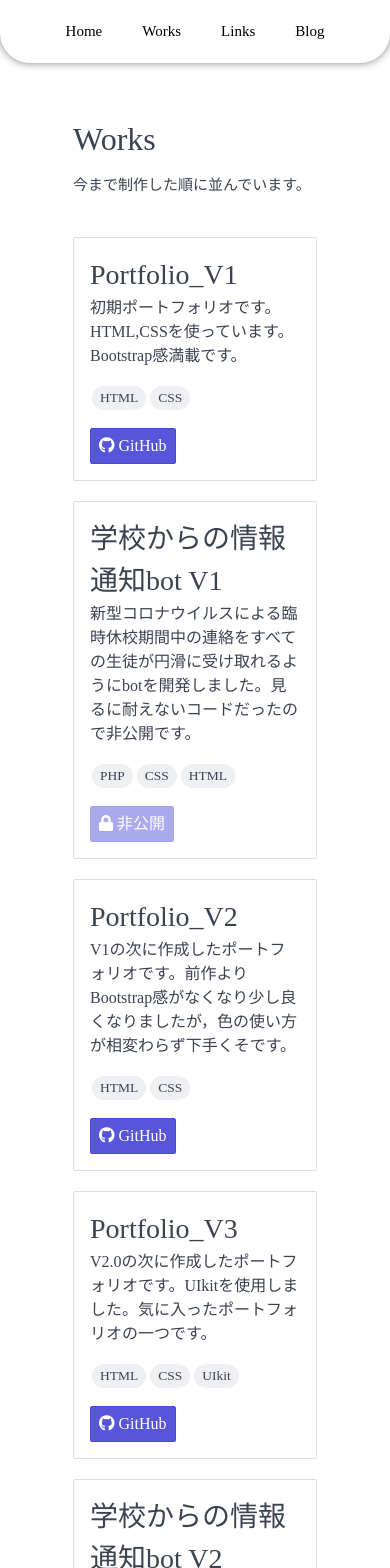
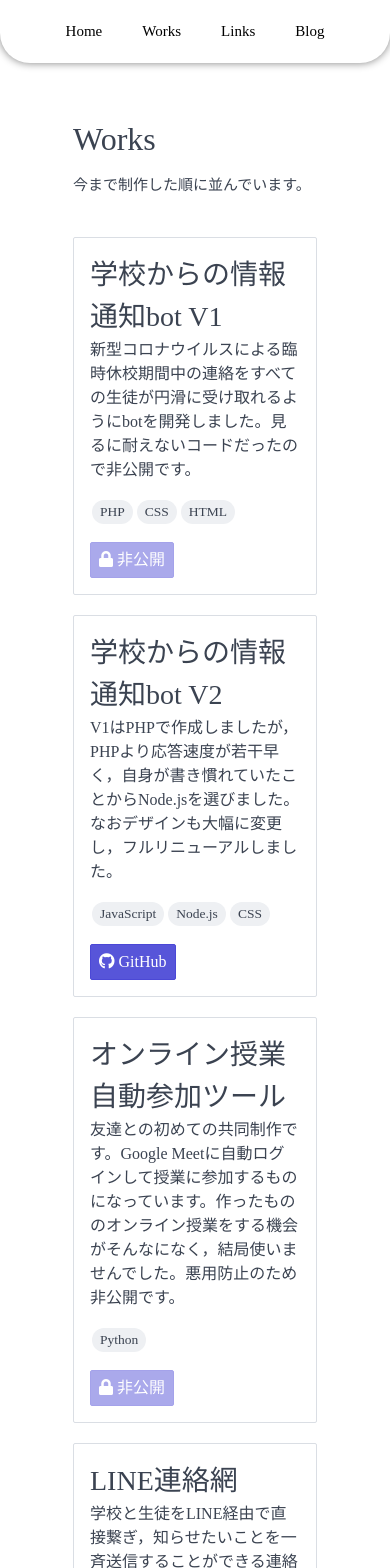
Before and after one commit to 6mile0/Portfolio_V4, a Next.js app: page /work in a window 390 px wide. Shown: the top 1568 px of the page. Built offline with nearby package versions, Linux system fonts and the light colour scheme; a web font is replaced by a local one.

Commit message:
[Update] 掲載情報の変更

```diff
--- a/pages/work.js
+++ b/pages/work.js
@@ -4,32 +4,11 @@ const today = new Date(); // コピーライトの年表記用
 
 const works = [
     {
-        name: "Portfolio_V1",
-        discription: "初期ポートフォリオです。HTML,CSSを使っています。Bootstrap感満載です。",
-        lang: "HTML,CSS",
-        link: "https://github.com/6mile0/Portfolio_V1",
-        type: 0
-    },
-    {
         name: "学校からの情報通知bot V1",
         discription: "新型コロナウイルスによる臨時休校期間中の連絡をすべての生徒が円滑に受け取れるようにbotを開発しました。見るに耐えないコードだったので非公開です。",
         lang: "PHP,CSS,HTML",
         link: "",
         type: 1
-    },
-    {
-        name: "Portfolio_V2",
-        discription: "V1の次に作成したポートフォリオです。前作よりBootstrap感がなくなり少し良くなりましたが，色の使い方が相変わらず下手くそです。",
-        lang: "HTML,CSS",
-        link: "https://github.com/6mile0/Portfolio_V2",
-        type: 0
-    },
-    {
-        name: "Portfolio_V3",
-        discription: "V2.0の次に作成したポートフォリオです。UIkitを使用しました。気に入ったポートフォリオの一つです。",
-        lang: "HTML,CSS,UIkit",
-        link: "https://github.com/6mile0/Portfolio_V3",
-        type: 0
     },
     {
         name: "学校からの情報通知bot V2",
@@ -51,14 +30,7 @@ const works = [
         lang: "Node.js,JavaScript,HTML,CSS",
         link: "",
         type: 1
-    },
-    {
-        name: "Portfolio_V4",
-        discription: "このポートフォリオです。React.jsはちょこちょこ書いていましたが，Next.jsは初めてです。またポートフォリオのデザインから全面刷新したのは2年ぶりです。",
-        lang: "Next.js,HTML,CSS",
-        link: "https://github.com/6mile0/Portfolio_V4",
-        type: 0
-    },
+    }
 ]
 
 const Work = () => {
```
Also changed, not shown: pages/index.js (+0 -26 lines).
